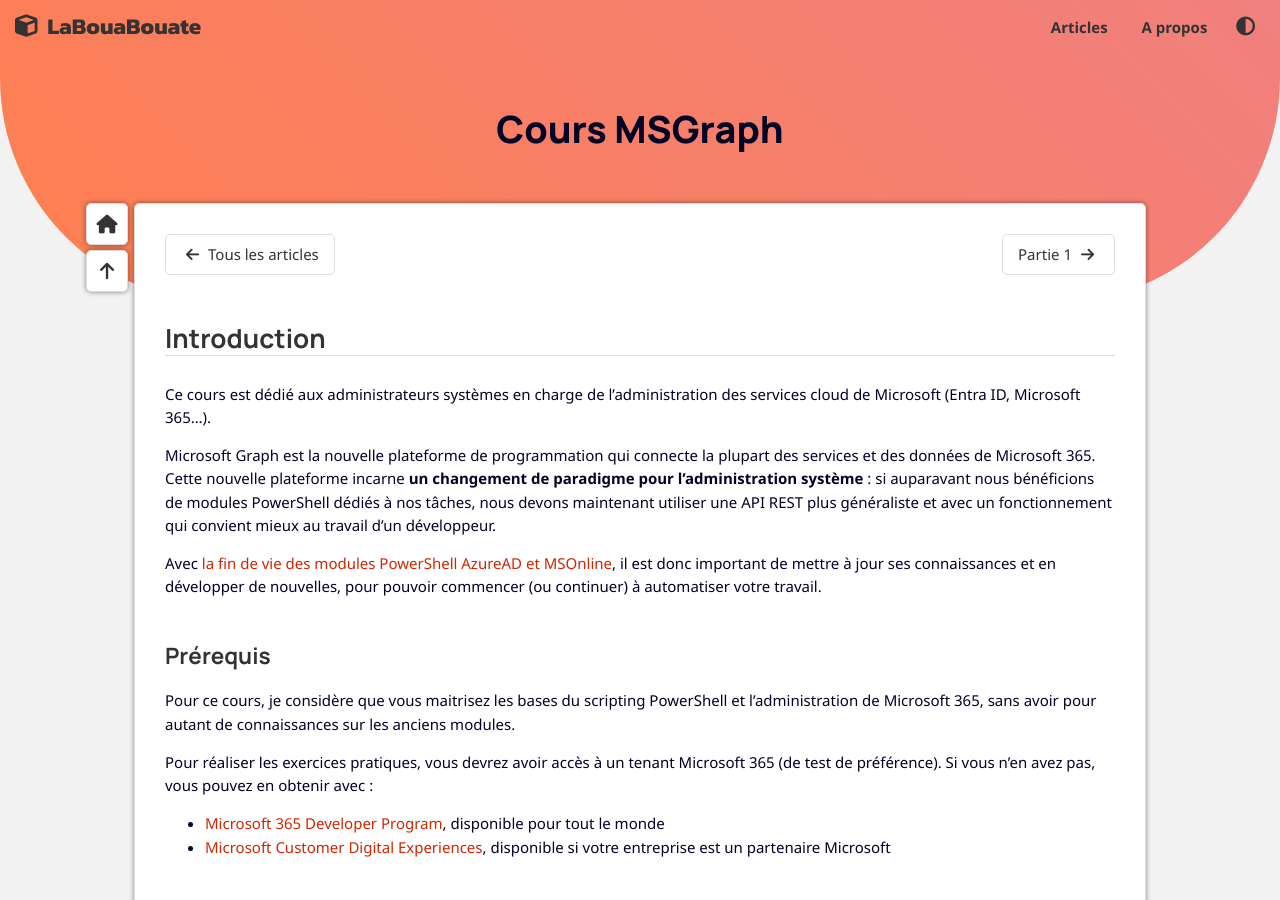
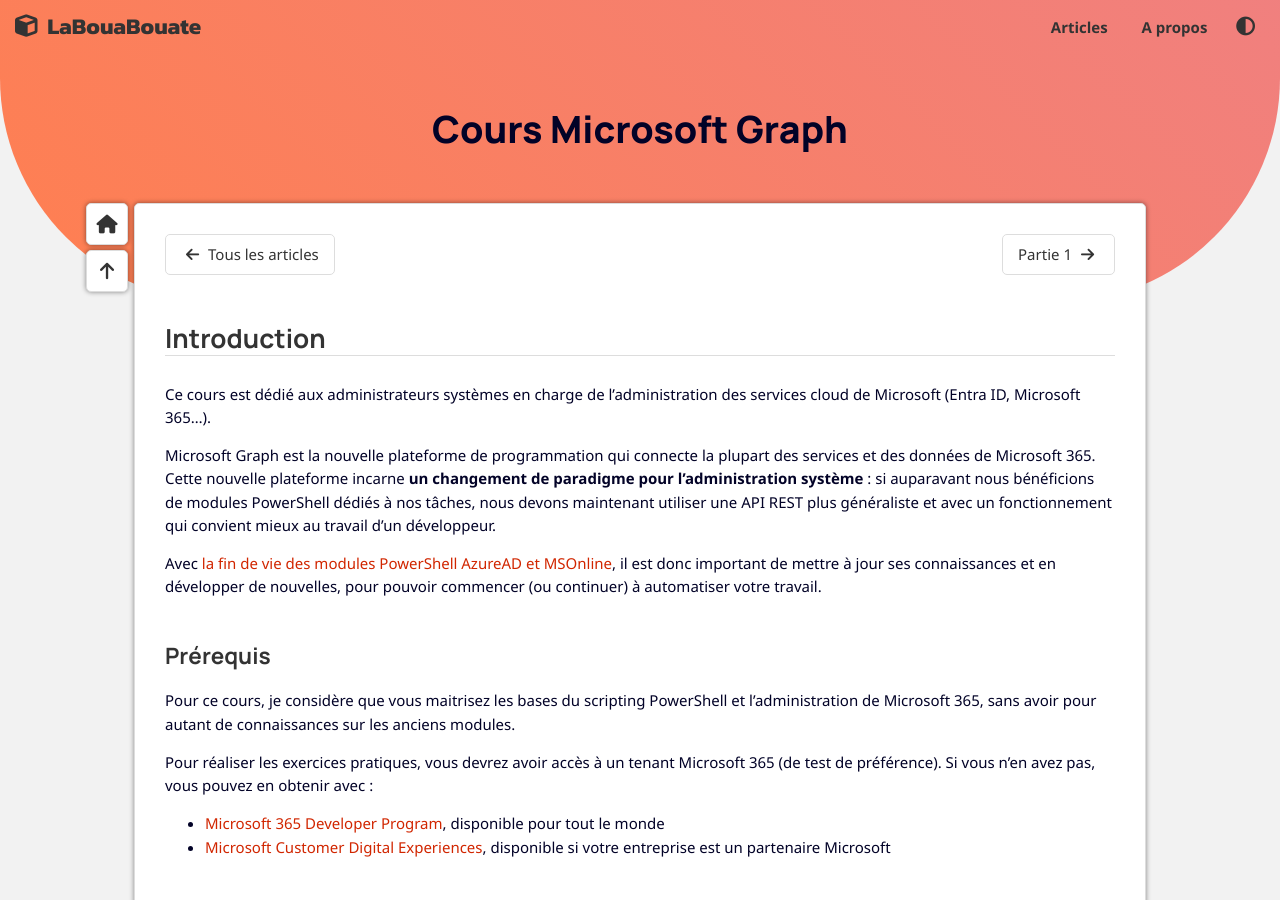
Before and after one commit to leobouard/leobouard.github.io, a Jekyll site: the page built from _posts/2023-09-17-cours-msgraph-introduction.md, in a window 1280 px wide and 900 px high. Built offline with Jekyll 4.4.1, drawn with Linux system fonts in a browser that asks for light colours; nearby versions of some CDN libraries; some web fonts are replaced.

Commit message:
Update 2023-09-17-cours-msgraph-introduction.md

```diff
--- a/_posts/2023-09-17-cours-msgraph-introduction.md
+++ b/_posts/2023-09-17-cours-msgraph-introduction.md
@@ -1,6 +1,6 @@
 ---
 layout: post
-title: "Cours MSGraph"
+title: "Cours Microsoft Graph"
 description: "Bien commencer sur Microsoft Graph pour les administrateurs systèmes"
 tags: microsoft-graph
 thumbnail: "/assets/thumbnail/cours-msgraph.png"
```
